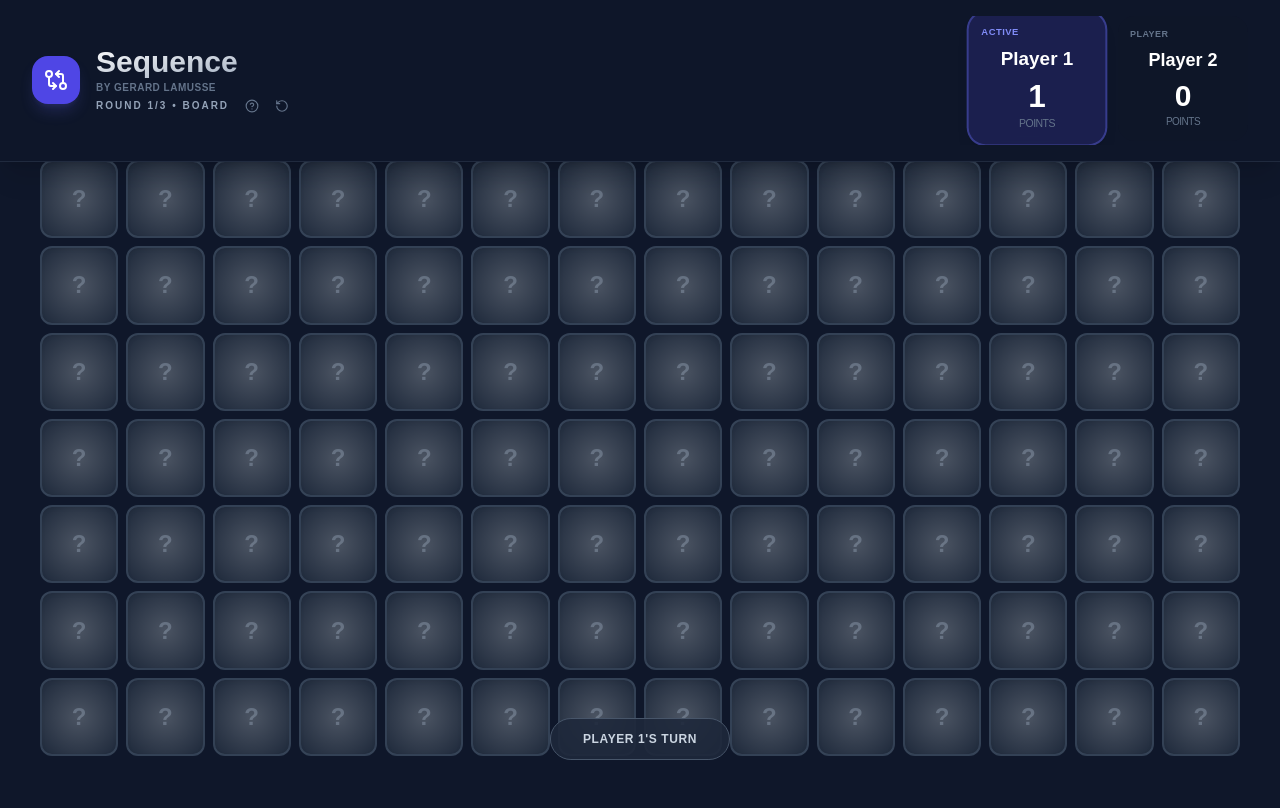
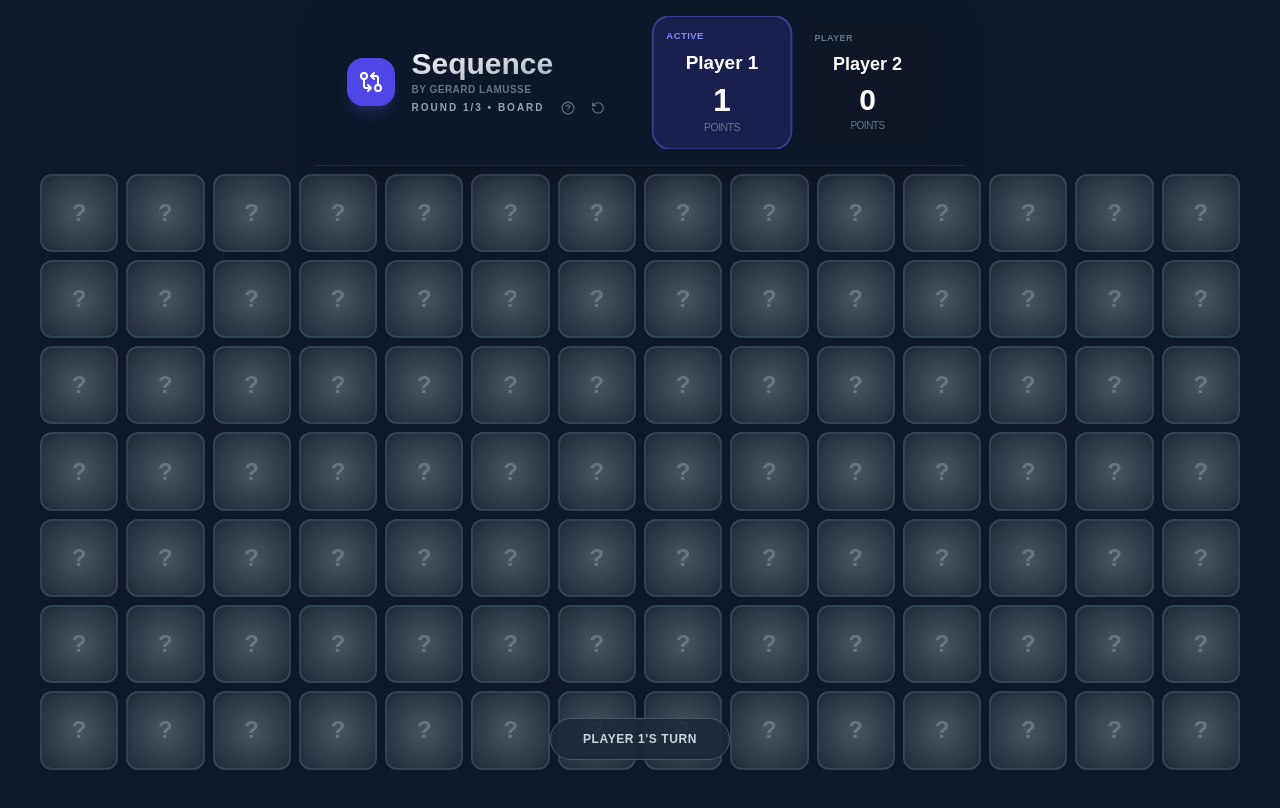
Before and after one commit to u12206050/sequence-the-game, a React (Vite) app: page / in a window 1280 px wide. Both pictures are taken after a click on the button "Start Game". Shown: the top 808 px of the page. Built offline with nearby package versions, Linux system fonts and the light colour scheme.

Commit message:
Update App.tsx

```diff
--- a/App.tsx
+++ b/App.tsx
@@ -281,7 +281,7 @@ const App: React.FC = () => {
       className="min-h-screen flex flex-col items-center max-w-7xl mx-auto select-none"
       onClick={handleScreenClick}
     >
-      <div className="fixed top-0 left-0 right-0 z-50 bg-slate-900/95 backdrop-blur-lg border-b border-slate-700/50 shadow-xl">
+      <div className="sticky top-0 left-0 right-0 z-50 bg-slate-900/95 backdrop-blur-lg border-b border-slate-700/50 shadow-xl">
         <div className="w-full max-w-7xl mx-auto flex flex-col md:flex-row justify-between items-center gap-2 md:gap-4 p-2 md:p-4">
           <div className="flex items-center gap-2 md:gap-4 px-2 md:px-4">
             <div className="bg-indigo-600 p-2 md:p-3 rounded-xl md:rounded-2xl shadow-lg shadow-indigo-500/20">
@@ -301,7 +301,7 @@ const App: React.FC = () => {
               </div>
             </div>
           </div>
-          <div className="flex gap-2 md:gap-4 overflow-x-auto max-w-full px-2 md:px-4 pb-1 no-scrollbar">
+          <div className="flex gap-2 md:gap-4 overflow-x-auto max-w-full px-2 md:px-4 py-1 no-scrollbar">
             {players.map((p, i) => (
               <PlayerStats key={p.id} player={p} isActive={i === currentPlayerIdx} isCurrentTurn={i === currentPlayerIdx && !isAnimating} />
             ))}
@@ -313,7 +313,7 @@ const App: React.FC = () => {
         <ScoreOverlay activeItem={activeScoringItem} totalAccumulated={accumulatedTurnPoints} isSkipped={skipRef.current} />
       </div>
 
-      <div className="relative w-full mt-[140px] md:mt-[160px] mb-[120px] md:mb-[100px] px-2 md:px-8 overflow-x-auto no-scrollbar">
+      <div className="relative w-full p-2 md:px-8 overflow-x-auto no-scrollbar">
         <div className="brick-grid mx-auto" style={{ gridTemplateRows: `repeat(${rows}, minmax(0, 1fr))` }}>
           {bricks.map((brick, idx) => {
             if (brick.isGap) return <div key={brick.id} className="w-full aspect-square bg-slate-900/10 rounded-xl" />;
```
